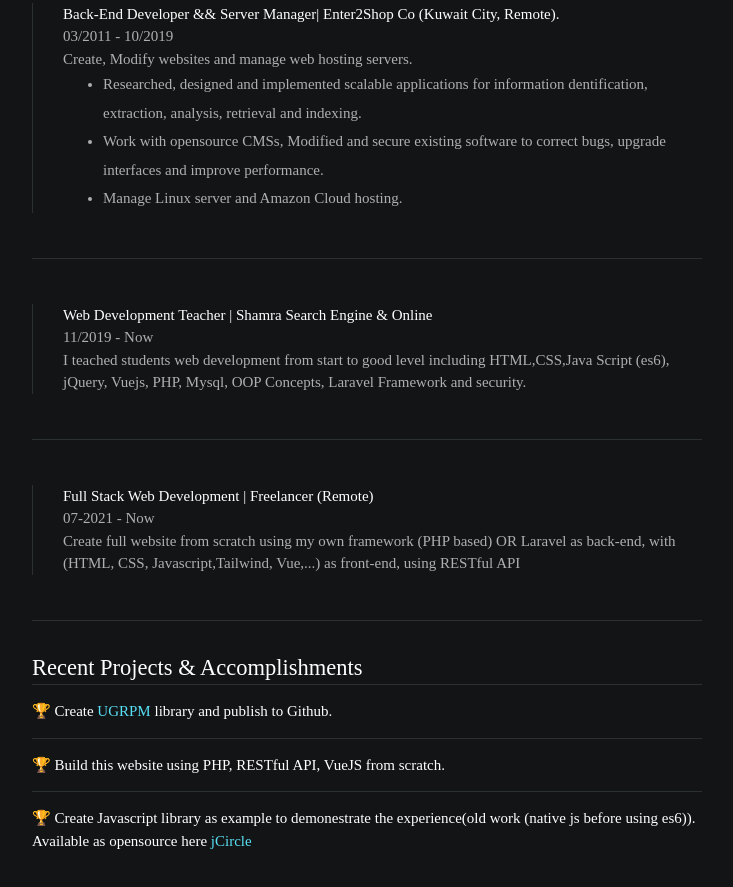
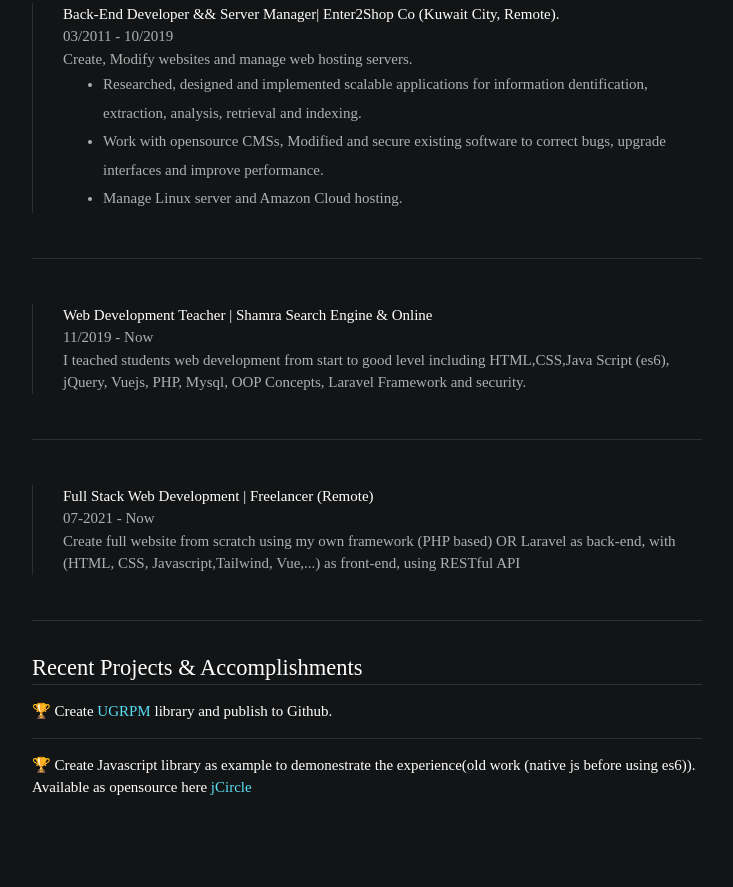
Before and after one commit to aljehni/aljehni.github.io, a plain HTML site: page index.html in a window 1280 px wide. Shown: the part 894-1781 px from the top of the page, without its empty margins (273-1006 px from the left). After the commit the page ends 1738 px from the top, so only its background shows below. Drawn offline with Linux system fonts and the light colour scheme.

Commit message:
Add files via upload

```diff
--- a/index.html
+++ b/index.html
@@ -101,9 +101,6 @@ Modified and secure existing software to correct bugs, upgrade interfaces and im
                     <span>🏆 </span>Create <a href="https://github.com/salamj/ugrpm">UGRPM</a> library and publish to Github.
                 </div>
 
-                <div class="card--project">
-                   <span>🏆 </span>Build this website using PHP, RESTful API, VueJS from scratch.
-                </div>
 
                  <div class="card--project">
                    <span>🏆 </span>Create Javascript library as example to demonestrate the experience(old work (native js before using es6)).
```
